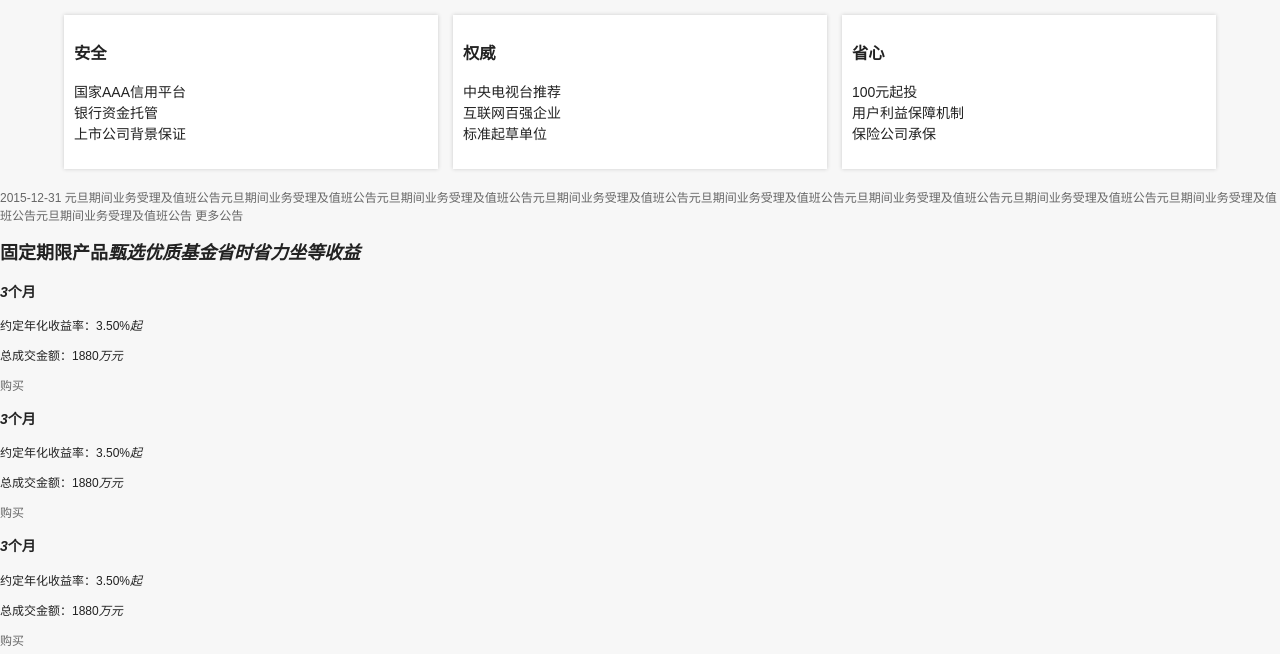
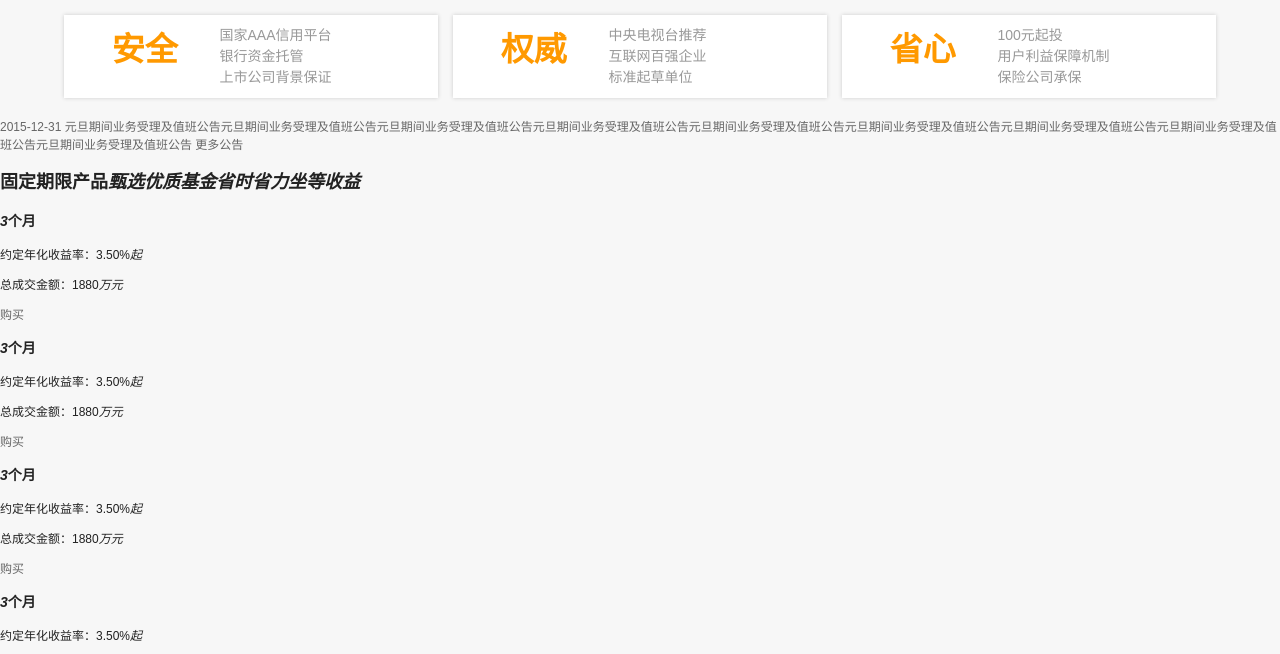
Before and after one commit to xiaofanghaha/ResponsiveWeb, a plain HTML site: page index.html in a window 1280 px wide. Shown: the part 141-795 px from the top of the page. Drawn offline with Linux system fonts and the light colour scheme.

Commit message:
平台特点

```diff
--- a/css/main.css
+++ b/css/main.css
@@ -246,6 +246,25 @@ header .main ul li a.active {
     margin-left: 1.5rem;
 }
 
+.feature .item h3{
+    display: inline-block;
+    width: 40%;
+    margin: 0;
+    padding: 0;
+    vertical-align: top;
+    font-size: 3.3rem;
+    text-align: center;
+    color: #ff9900;
+}
+
+.feature .item p{
+    display: inline-block;
+    width: 55%;
+    margin: 0;
+    padding: 0;
+    color: #999;
+}
+
 footer {
     width: 100%;
 }
```
